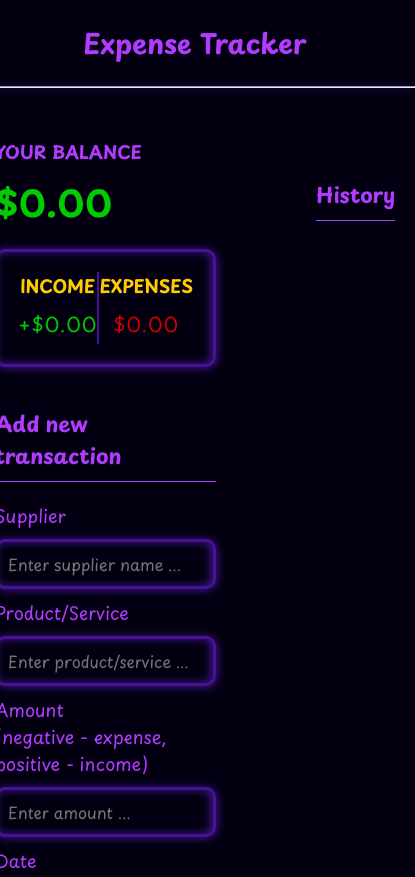
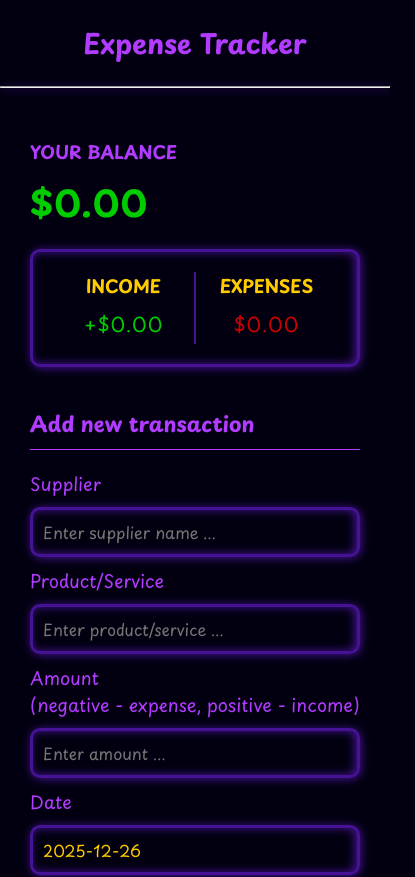
Before and after one commit to LJ-WebDev/expenses-tracker, a Vue app: page / in a window 390 px wide. Shown: the top 877 px of the page, 415 px wide, since content can reach past the window. Built offline with nearby package versions, Linux system fonts and the light colour scheme.

Commit message:
Add responsiveness for smaller screens

```diff
--- a/src/assets/style.css
+++ b/src/assets/style.css
@@ -248,3 +248,12 @@ input:focus {
   opacity: 1;
   /* padding: 2px 22px; */
 }
+
+@media only screen and (max-width: 800px) {
+  .container {
+    margin: 30px auto;
+    display: grid;
+    gap: 10px;
+    grid-template-columns: 1fr;
+  }
+}
```
